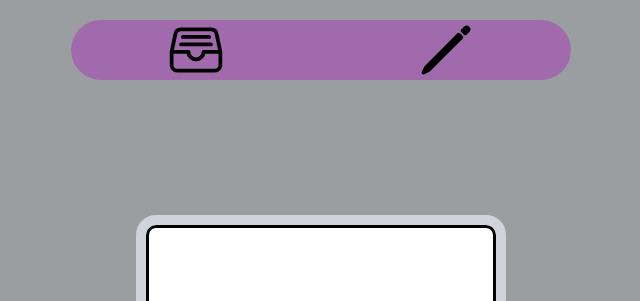
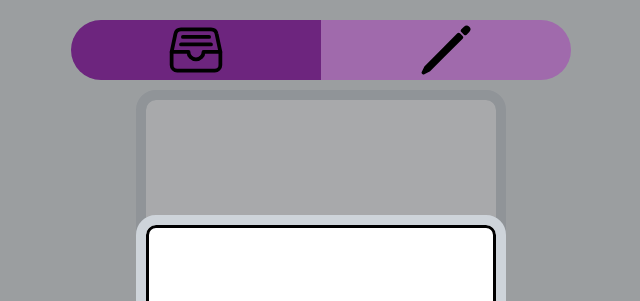
Before and after one commit to DennisFlink/swingnotes, a website built with Vite: page app/index.html in a window 1280 px wide. Shown: the top 301 px of the page, without its empty margins (319-959 px from the left). Built offline with nearby package versions, Linux system fonts and the light colour scheme.

Commit message:
Borde funka

```diff
--- a/app/index.html
+++ b/app/index.html
@@ -27,7 +27,7 @@
 
          <section class="tabs container">
             <div class="tabs-wrapper">
-               <a class="tab-link" data-tabs="all notes">
+               <a class="tab-link active" data-tabs="all notes">
                   <ion-icon class="icons" name="file-tray-full-outline"></ion-icon>
                </a>
 
--- a/app/src/main.ts
+++ b/app/src/main.ts
@@ -1,5 +1,5 @@
 import * as Domelelement from './ts/Domelement'
-import { changeActiveTab, changeViews, deleteNotes, editTextarea, updateNote, deleteLi } from './ts/Dommanipulation'
+import { changeActiveTab, changeViews, deleteNotes, editTextarea, updateNote, deleteLi, goToView } from './ts/Dommanipulation'
 import { NoteData } from './ts/Noteinterface'
 import { postNote, deleteNote, updateNoteApi, getNote } from './ts/Apiservice'
 
@@ -60,6 +60,8 @@ Domelelement.noteList.addEventListener('click', (event) => {
 })
 
 window.addEventListener('load', () => {
+   const allNotes = Domelelement.allNotesSection
+   goToView(allNotes)
    Domelelement.modal.showModal()
 })
 
--- a/app/styles/components/_button.scss
+++ b/app/styles/components/_button.scss
@@ -15,4 +15,5 @@
    display: block;
    padding: 1rem;
    width: 100%;
+   font-size: 2rem;
 }
```
Also changed, not shown: app/styles/main.css, 1 other file.
